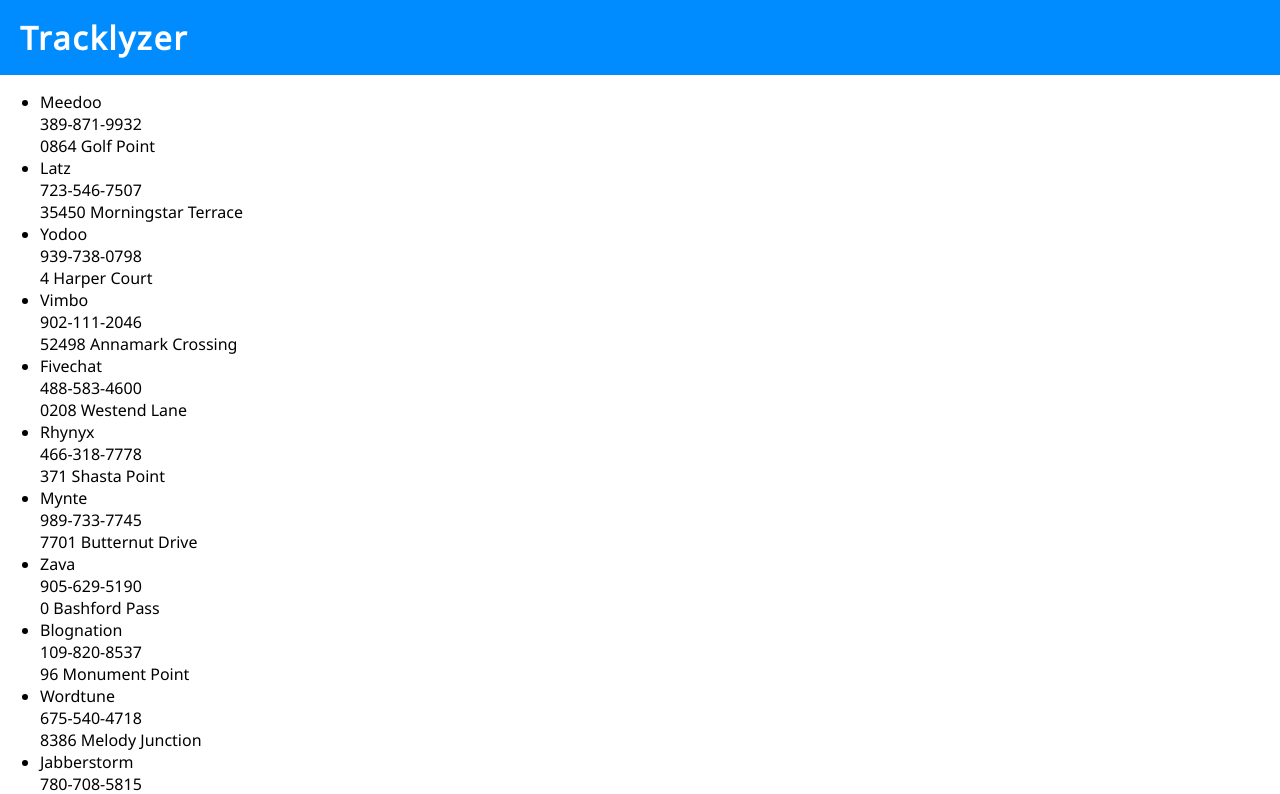
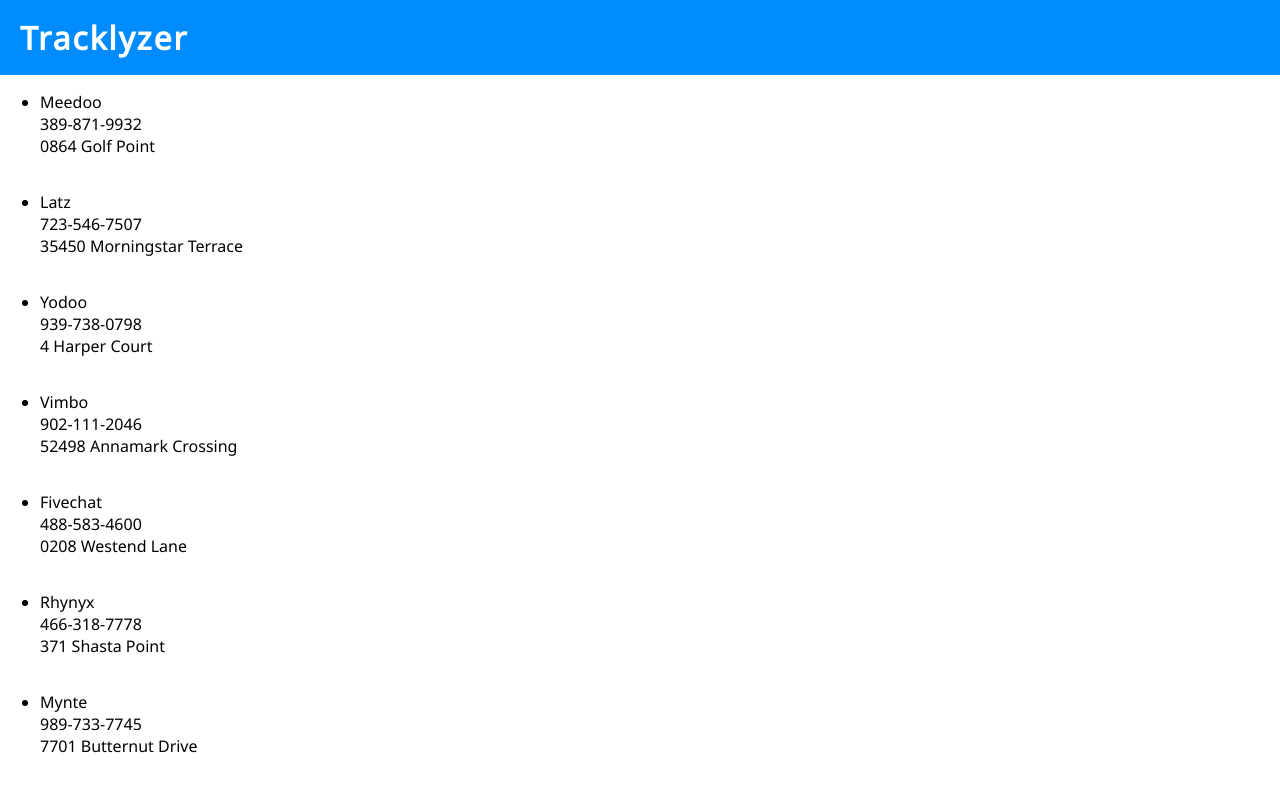
Before and after one commit to salviolorenzo/tracklyzer-react, a React (Create React App) app: page / in a window 1280 px wide. Shown: the top 794 px of the page. Built offline with nearby package versions, Linux system fonts and the light colour scheme.

Commit message:
adds basic click functionality for list items

```diff
--- a/src/App.js
+++ b/src/App.js
@@ -8,7 +8,9 @@
   constructor(props) {
     super(props);
     this.state = {
-      targets: companies.data
+      targets: companies.data,
+      isClicked: false,
+      clickedItem: {}
     };
   }
 
@@ -16,11 +18,29 @@
     console.log(companies);
   }
 
+  handleTargetClick(item, index) {
+    if (this.state.isClicked === true && this.state.clickedItem !== item) {
+      this.setState({
+        clickedItem: item
+      });
+    } else {
+      this.setState({
+        isClicked: !this.state.isClicked,
+        clickedItem: item
+      });
+    }
+  }
+
   render() {
     return (
       <div className="App">
         <Header />
-        <Main targets={this.state.targets} />
+        <Main
+          clickedItem={this.state.clickedItem}
+          isClicked={this.state.isClicked}
+          targets={this.state.targets}
+          handleTargetClick={this.handleTargetClick.bind(this)}
+        />
       </div>
     );
   }
--- a/src/components/Main.js
+++ b/src/components/Main.js
@@ -8,9 +8,16 @@
         {props.targets.map((item, index) => {
           return (
             <Target
+              key={index}
+              item={item}
+              isClicked={props.isClicked}
+              clickedItem={props.clickedItem}
               company_name={item.company_name}
               company_phone_number={item.company_phone_number}
               company_address={item.company_address}
+              handleTargetClick={(item, index) => {
+                props.handleTargetClick(item, index);
+              }}
             />
           );
         })}
--- a/src/components/Target.js
+++ b/src/components/Target.js
@@ -2,7 +2,16 @@
 
 const Target = props => {
   return (
-    <li>
+    <li
+      onClick={() => {
+        props.handleTargetClick(props.item, props.index);
+      }}
+      className={
+        props.isClicked && props.item.id === props.clickedItem.id
+          ? 'target expandedLi'
+          : 'target standardLi'
+      }
+    >
       <div>{props.company_name}</div>
       <div>{props.company_phone_number}</div>
       <div>{props.company_address}</div>
--- a/src/index.scss
+++ b/src/index.scss
@@ -37,3 +37,14 @@
     color: white;
   }
 }
+
+.target {
+}
+
+.standardLi {
+  min-height: 100px;
+}
+
+.expandedLi {
+  min-height: 300px;
+}
```
